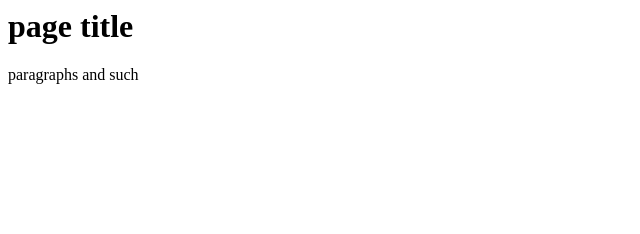
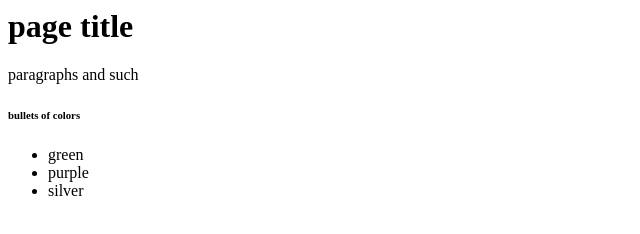
Before and after one commit to mglader/mglader.github.io, a plain HTML site: page index.html in a window 1280 px wide. Shown: the whole page, without its empty margins (0-640 px from the left). Drawn offline with Linux system fonts and the light colour scheme.

Commit message:
Update index.html

```diff
--- a/index.html
+++ b/index.html
@@ -6,5 +6,11 @@
       <body>
         <h1> page title </h1>
 <p>paragraphs and such</p>
+        <h6>bullets of colors</h6>
+        <ul>
+          <li>green</li>
+          <li>purple</li>
+          <li>silver</li>
+        </ul>
 </body>
 </html>
```
